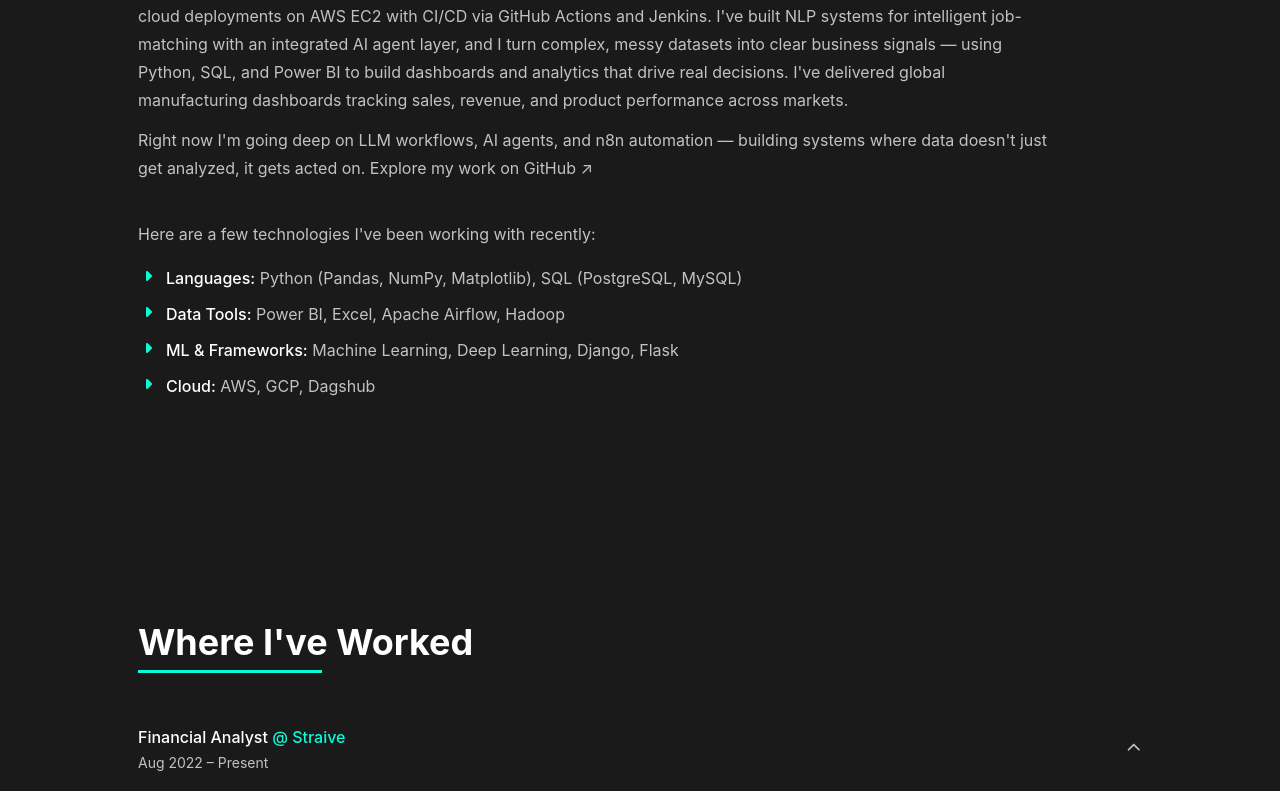
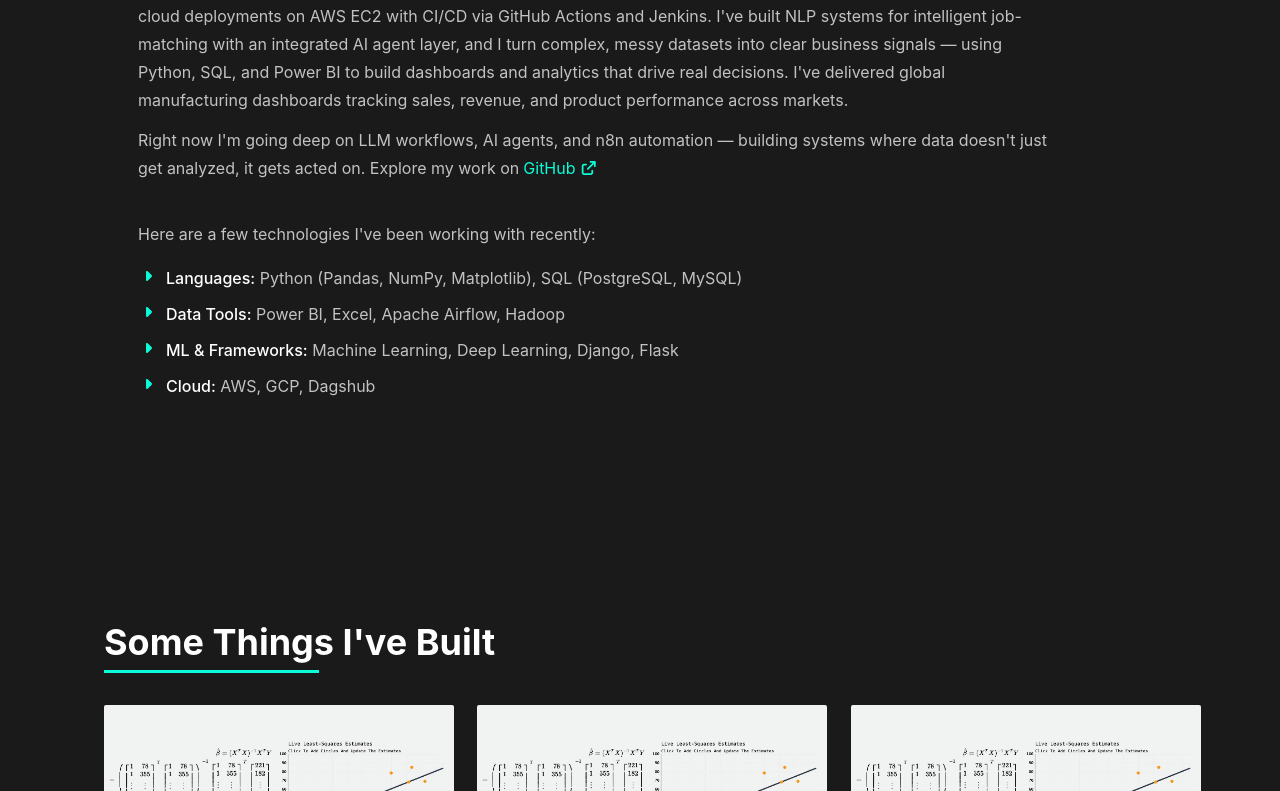
Before and after one commit to PremnathAnbu/portfolio, a React (Create React App) app: page / in a window 1280 px wide. Shown: the part 1089-1880 px from the top of the page. Built offline with nearby package versions, Linux system fonts and the light colour scheme.

Commit message:
fix: hided experience section

```diff
--- a/src/App.js
+++ b/src/App.js
@@ -21,7 +21,7 @@ function App() {
       <main id="main-content" className="md:px-14 lg:px-18">
         <Hero />
         <About />
-        <Experience />
+        {/* <Experience /> */}
         <Projects />
         <Contact />
       </main>
--- a/src/components/About.js
+++ b/src/components/About.js
@@ -1,9 +1,13 @@
 import { motion } from "framer-motion";
 import { FontAwesomeIcon } from "@fortawesome/react-fontawesome";
-import { faCaretRight } from "@fortawesome/free-solid-svg-icons";
+import {
+  faArrowUpRightFromSquare,
+  faCaretRight,
+} from "@fortawesome/free-solid-svg-icons";
 import { fadeUp, viewport } from "./common/animations";
 import Title from "./common/Title";
 import { skills } from "../constants/skills";
+import { socials } from "../constants/socials";
 
 const About = () => {
   return (
@@ -21,18 +25,40 @@ const About = () => {
           custom={0.1}
         >
           <p className="text-secondary-text leading-7 mb-3">
-            I build intelligent systems end-to-end — from raw data to deployed, production-ready solutions.
-            My core is machine learning and generative AI, backed by solid software engineering to make sure what I build actually ships and scales.
+            I build intelligent systems end-to-end — from raw data to deployed,
+            production-ready solutions. My core is machine learning and
+            generative AI, backed by solid software engineering to make sure
+            what I build actually ships and scales.
           </p>
           <p className="text-secondary-text leading-7 mb-3">
-            On the ML and data side, I design and deploy full pipelines — experiment tracking with MLflow, model versioning, and cloud deployments on AWS EC2 with CI/CD via GitHub Actions and Jenkins.
-            I've built NLP systems for intelligent job-matching with an integrated AI agent layer, and I turn complex, messy datasets into clear business signals — using Python, SQL, and Power BI to build dashboards and analytics that drive real decisions.
-            I've delivered global manufacturing dashboards tracking sales, revenue, and product performance across markets.
+            On the ML and data side, I design and deploy full pipelines —
+            experiment tracking with MLflow, model versioning, and cloud
+            deployments on AWS EC2 with CI/CD via GitHub Actions and Jenkins.
+            I've built NLP systems for intelligent job-matching with an
+            integrated AI agent layer, and I turn complex, messy datasets into
+            clear business signals — using Python, SQL, and Power BI to build
+            dashboards and analytics that drive real decisions. I've delivered
+            global manufacturing dashboards tracking sales, revenue, and product
+            performance across markets.
           </p>
-            <p className="text-secondary-text leading-7 mb-10">
-            Right now I'm going deep on LLM workflows, AI agents, and n8n automation — building systems where data doesn't just get analyzed, it gets acted on. Explore my work on GitHub ↗
-            </p>
-
+          <p className="text-secondary-text leading-7 mb-10">
+            Right now I'm going deep on LLM workflows, AI agents, and n8n
+            automation — building systems where data doesn't just get analyzed,
+            it gets acted on. Explore my work on
+            <a
+              href={socials.find((s) => s.label === "GitHub").href}
+              target="_blank"
+              rel="noopener noreferrer"
+              className="text-accent hover:underline ml-1 inline-flex items-center"
+            >
+              GitHub
+              <FontAwesomeIcon
+                icon={faArrowUpRightFromSquare}
+                aria-hidden="true"
+                className="text-[14px] ml-1"
+              />
+            </a>
+          </p>
 
           <p className="text-secondary-text mb-5">
             Here are a few technologies I've been working with recently:
--- a/src/components/Navbar.js
+++ b/src/components/Navbar.js
@@ -7,7 +7,7 @@ import { socials } from "../constants/socials";
 const navLinks = [
   { label: "Home", id: "hero" },
   { label: "About", id: "about" },
-  { label: "Experience", id: "experience" },
+  // { label: "Experience", id: "experience" },
   { label: "Work", id: "projects" },
 ];
 
```
